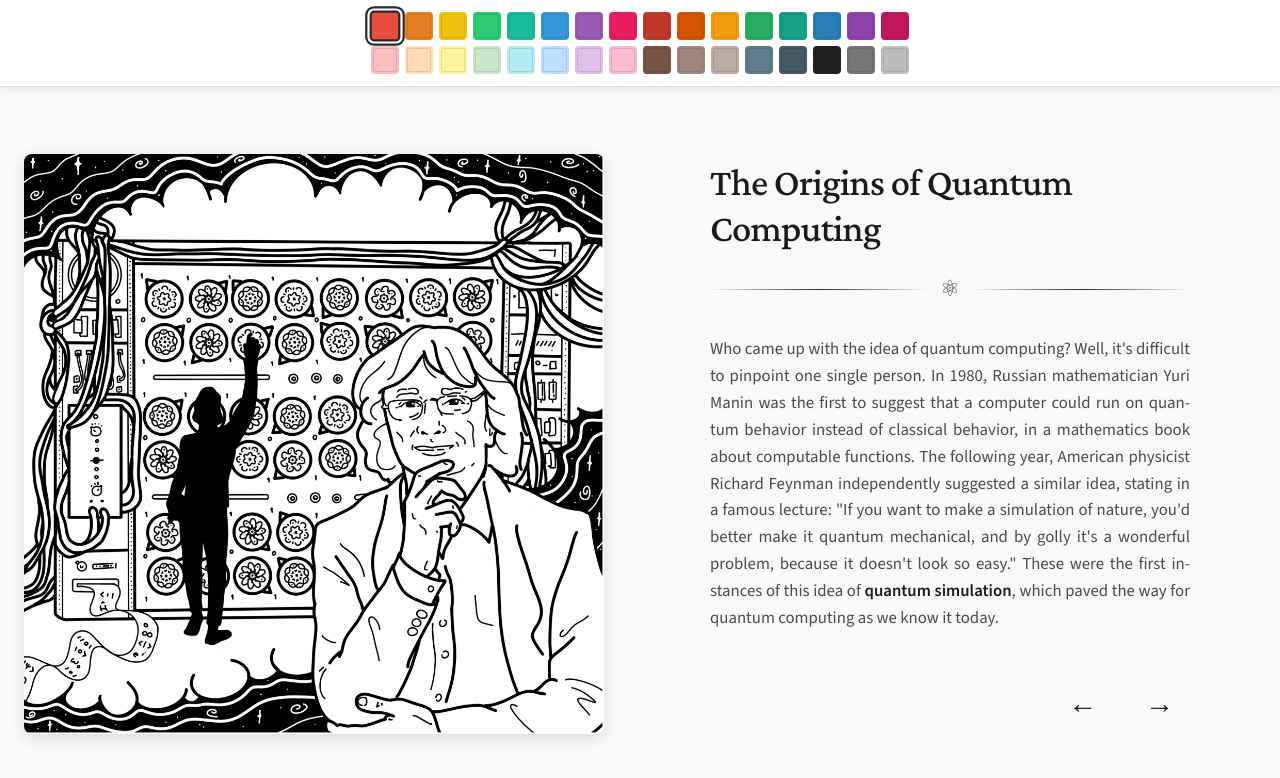
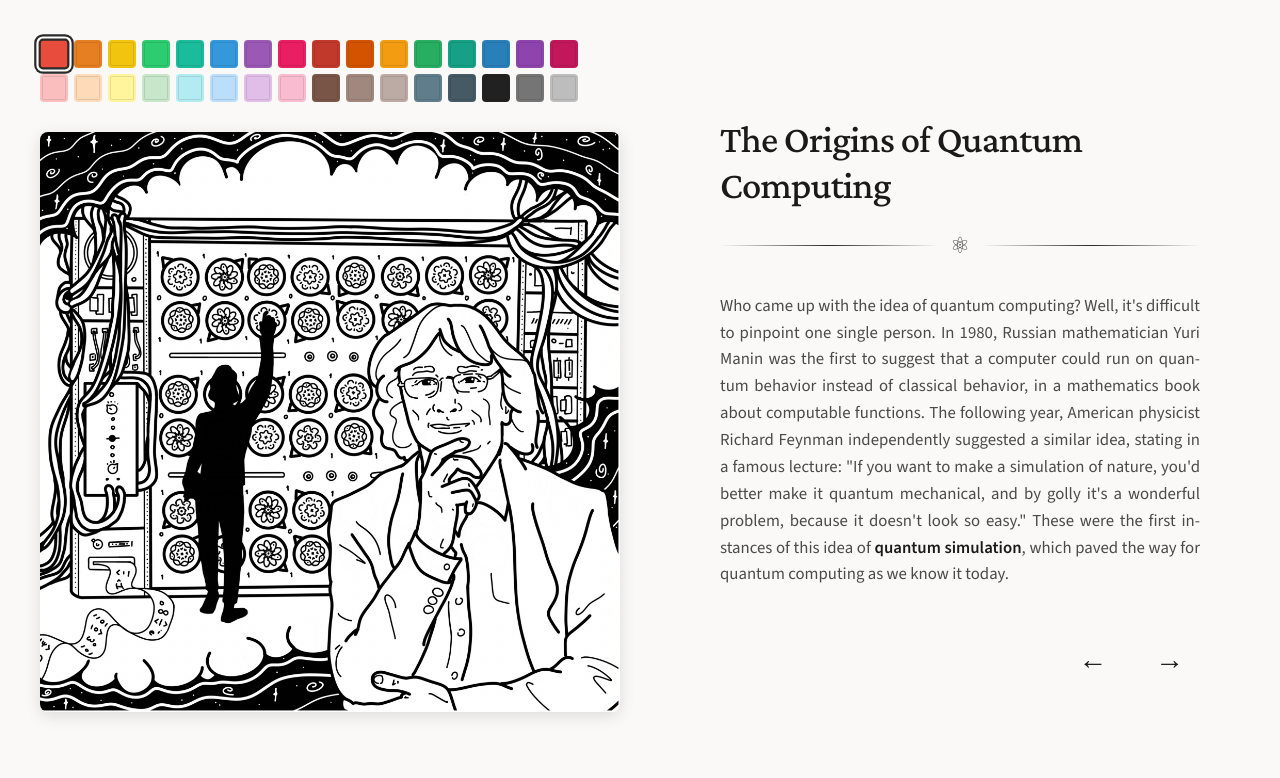
Before and after one commit to rsinghal757/quantum-coloring-book, a React (Vite) app: page / in a window 1280 px wide. Shown: the top 778 px of the page. Built offline with nearby package versions, Linux system fonts and the light colour scheme.

Commit message:
removed separate nav

```diff
--- a/src/App.css
+++ b/src/App.css
@@ -37,20 +37,31 @@ body {
   width: 100vw;
 }
 
-/* Header with Color Palette */
-.header {
-  background: var(--palette-bg);
-  border-bottom: 1px solid #e0e0e0;
-  padding: 12px 24px;
-  box-shadow: var(--shadow);
-  z-index: 10;
+/* Main Content Area */
+.main-content {
+  display: flex;
+  flex: 1;
+  overflow: hidden;
+  padding: 40px;
+  gap: 60px;
+  justify-content: center;
+}
+
+/* Canvas Section */
+.canvas-section {
+  flex: 0 0 auto;
+  display: flex;
+  flex-direction: column;
+  align-items: flex-start;
+  gap: 20px;
 }
 
 /* Color Palette */
 .color-palette {
   display: flex;
-  justify-content: center;
+  justify-content: flex-start;
   align-items: center;
+  margin-bottom: 10px;
 }
 
 .palette-grid {
@@ -86,23 +97,6 @@ body {
   border-color: var(--border-color);
   transform: scale(1.1);
   box-shadow: 0 0 0 2px white, 0 0 0 4px var(--border-color);
-}
-
-/* Main Content Area */
-.main-content {
-  display: flex;
-  flex: 1;
-  overflow: hidden;
-  padding: 24px;
-  gap: 40px;
-}
-
-/* Canvas Section */
-.canvas-section {
-  flex: 0 0 auto;
-  display: flex;
-  align-items: center;
-  justify-content: center;
 }
 
 .canvas-container {
--- a/src/App.jsx
+++ b/src/App.jsx
@@ -9,15 +9,12 @@ function App() {
 
   return (
     <div className="app">
-      <header className="header">
-        <ColorPalette
-          selectedColor={selectedColor}
-          onColorSelect={setSelectedColor}
-        />
-      </header>
-
       <main className="main-content">
         <div className="canvas-section">
+          <ColorPalette
+            selectedColor={selectedColor}
+            onColorSelect={setSelectedColor}
+          />
           <Canvas
             selectedColor={selectedColor}
             imageSrc="/image.png"
```
